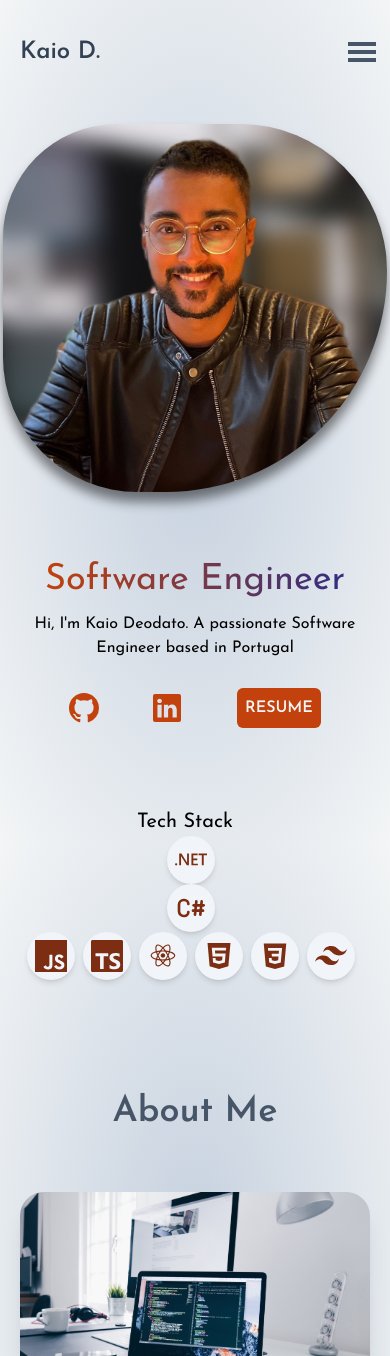
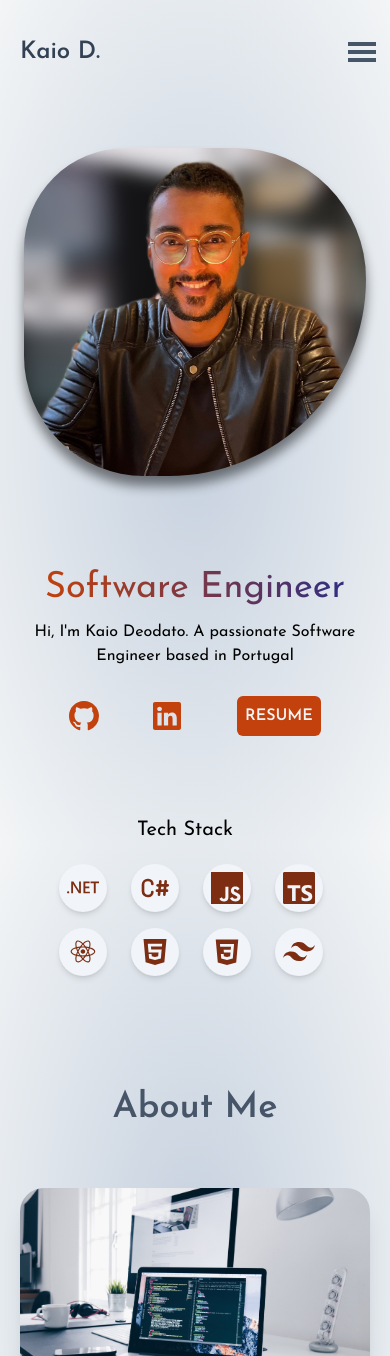
Before and after one commit to kaiodeodato/site2023, a React (Create React App) app: page / in a window 390 px wide. Shown: the top 1356 px of the page. Built offline with nearby package versions, Linux system fonts and the light colour scheme.

Commit message:
responsiveness at hero

```diff
--- a/src/components/Hero.jsx
+++ b/src/components/Hero.jsx
@@ -12,7 +12,7 @@ export default function Hero() {
   return (
     <div  className='container grid grid-cols-1 items-center justify-center mt-14 m-auto'>
         <div className=' grid grid-cols-1 md:grid-cols-2 gap-10 items-center justify-center m-auto '>
-            <div className=' flex flex-row items-center justify-center '>
+            <div className=' flex flex-row items-center justify-center m-2 sm:m-1 p-4 sm:p-1'>
                 <img className=' w-96 border-move ' src={foto} alt="" />
             </div>
 
@@ -37,9 +37,9 @@ export default function Hero() {
             </div>
 
         </div>
-            <div className='flex flex-col md:flex-row items-center justify-center mt-20 text-xl '>
-                <div className='mr-5'>Tech Stack</div>
-
+        <div className='flex flex-col items-center justify-center mt-20 text-xl '>
+            <div className='mr-5'>Tech Stack</div>
+            <div className='grid grid-cols-4 md:grid-cols-8 gap-4 mt-5'>
                 <div className='shadow-md mr-2 flex flex-row items-center justify-center bg-slate-100 w-12 lg:w-16 h-12 lg:h-16 rounded-full'>
                     <SiDotnet size={35} className='transition-colors cursor-default text-orange-900 hover:text-blue-900 mx-2'/>
                 </div>
@@ -47,8 +47,6 @@ export default function Hero() {
                 <div className='shadow-md mr-2 flex flex-row items-center justify-center bg-slate-100 w-12 lg:w-16 h-12 lg:h-16 rounded-full'>
                     <TbBrandCSharp size={32} className='transition-colors cursor-default text-orange-900 hover:text-blue-900 mx-2'/>
                 </div>
-
-                <div className='flex flex-row items-center justify-center'>
 
                 <div className='shadow-md mr-2 flex flex-row items-center justify-center bg-slate-100 w-12 lg:w-16 h-12 lg:h-16 rounded-full'>
                     <SiJavascript size={32} className='transition-colors cursor-default text-orange-900 hover:text-blue-900 mx-2'/>
@@ -66,15 +64,13 @@ export default function Hero() {
                     <AiFillHtml5 size={32} className='transition-colors cursor-default text-orange-900 hover:text-blue-900 mx-2'/>
                 </div>
 
-                 <div className='shadow-md mr-2 flex flex-row items-center justify-center bg-slate-100 w-12 lg:w-16 h-12 lg:h-16 rounded-full'>
+                <div className='shadow-md mr-2 flex flex-row items-center justify-center bg-slate-100 w-12 lg:w-16 h-12 lg:h-16 rounded-full'>
                     <DiCss3 size={32} className='transition-colors cursor-default text-orange-900 hover:text-blue-900 mx-2'/>
                 </div>
 
                 <div className='shadow-md mr-2 flex flex-row items-center justify-center bg-slate-100 w-12 lg:w-16 h-12 lg:h-16 rounded-full'>
                     <SiTailwindcss size={35} className='transition-colors cursor-default text-orange-900 hover:text-blue-900 mx-2'/>
                 </div>
-
-
             </div>
         </div>
     </div>
```
Also changed, not shown: src/components/projectCardRight.jsx (line endings or trailing spaces).
